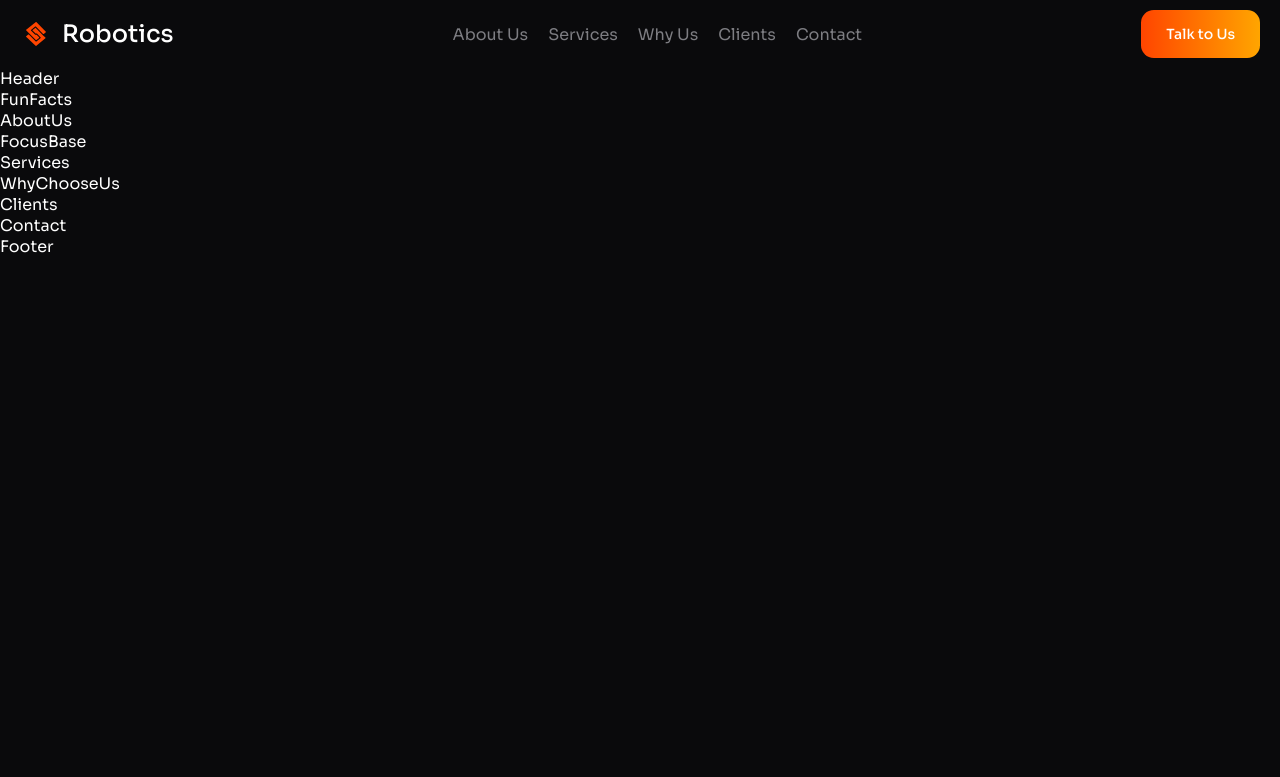
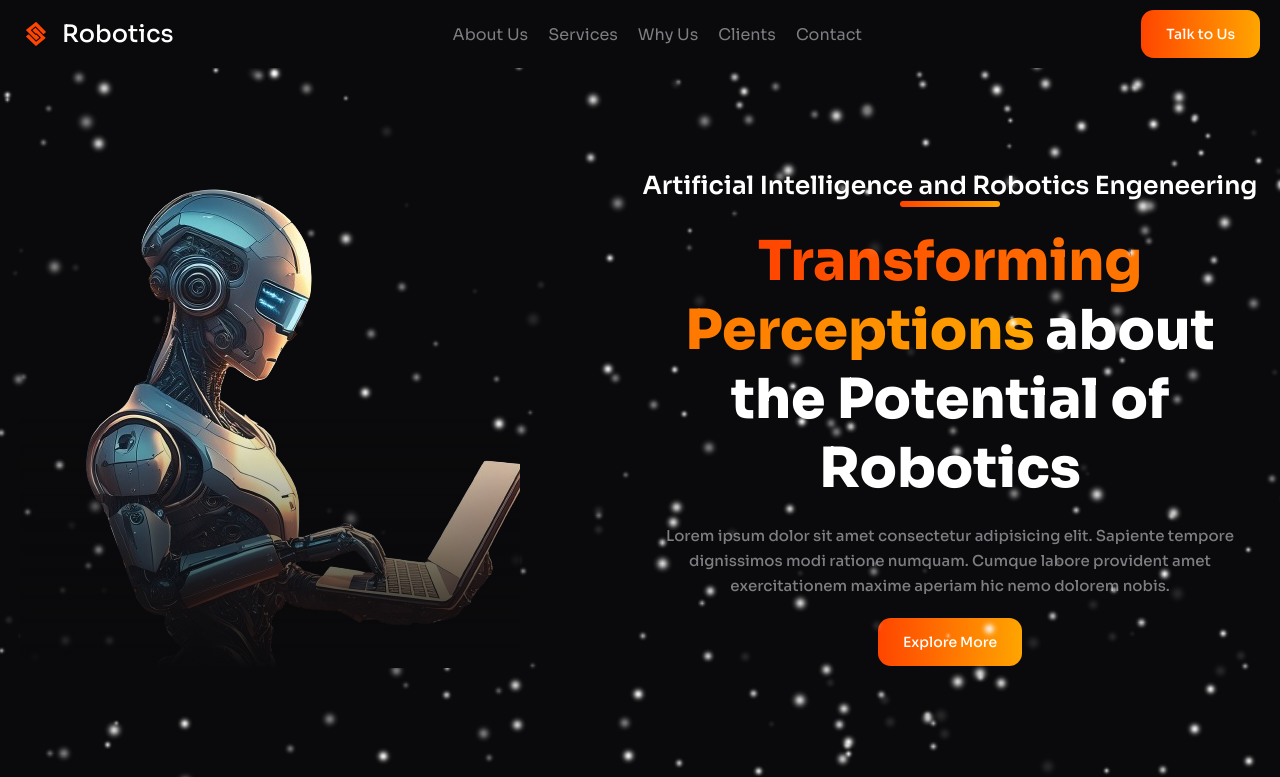
Before and after one commit to freetimezp/js-portfolio-86-robotics, a React (Vite) app: page / in a window 1280 px wide. Shown: the top 777 px of the page. Built offline with nearby package versions, Linux system fonts and the light colour scheme.

Commit message:
04. js-portfolio-86-robotics. Header components.

```diff
--- /dev/null
+++ b/src/components/divider/Divider.jsx
@@ -0,0 +1,10 @@
+import React from 'react';
+import './divider.css';
+
+const Divider = ({ style }) => {
+    return (
+        <div className='divider' style={style} />
+    );
+}
+
+export default Divider;
--- /dev/null
+++ b/src/components/divider/divider.css
@@ -0,0 +1,7 @@
+.divider {
+    width: 100%;
+    max-width: 100px;
+    height: 6px;
+    border-radius: var(--radius-4);
+    background: var(--gradient-1);
+}
--- a/src/components/header/Header.jsx
+++ b/src/components/header/Header.jsx
@@ -1,11 +1,47 @@
 import React from 'react';
 import './header.css';
 
+import { Link } from 'react-scroll';
+
+import { robot } from "../../assets";
+
+import StarBackground from '../starbackground/StarBackground';
+import Divider from '../divider/Divider';
+
 const Header = () => {
     return (
-        <div>
-            Header
-        </div>
+        <header className='header'>
+            <StarBackground>
+                <div className="header__row">
+                    <div className="column">
+                        <div className="header__image">
+                            <img src={robot} alt="robot" />
+                        </div>
+                    </div>
+                    <div className="column">
+                        <h3 className="tet__muted sub__title">
+                            Artificial Intelligence and Robotics Engeneering
+                        </h3>
+                        <Divider />
+                        <h1 className="title">
+                            <span className="text__gradient">
+                                Transforming Perceptions
+                            </span> about the Potential of Robotics
+                        </h1>
+                        <p className="description text__muted">
+                            Lorem ipsum dolor sit amet consectetur adipisicing elit. Sapiente
+                            tempore dignissimos modi ratione numquam. Cumque labore provident
+                            amet exercitationem maxime aperiam hic nemo dolorem nobis.
+                        </p>
+                        <div className="buttons__container">
+                            <Link to="focus-base" className='btn btn__primary'>
+                                Explore More
+                            </Link>
+                        </div>
+                    </div>
+                </div>
+            </StarBackground>
+        </header>
     );
 }
 
--- a/src/components/header/header.css
+++ b/src/components/header/header.css
@@ -0,0 +1,71 @@
+.header * {
+    text-align: center;
+}
+
+.header .header__row {
+    display: flex;
+    justify-content: space-between;
+}
+
+.header .header__row .column {
+    display: flex;
+    align-items: center;
+    justify-content: center;
+}
+
+.header .header__row .column:nth-child(2) {
+    width: 50%;
+    display: flex;
+    flex-direction: column;
+    align-items: center;
+    justify-content: center;
+}
+
+.header .header__row .header__image {
+    width: 100%;
+    max-width: 600px;
+    position: relative;
+    transition: var(--transition);
+    margin: auto;
+}
+
+.header .header__row .header__image:hover {
+    transform: scale(1.2);
+}
+
+.header .header__row .header__image::after {
+    content: '';
+    position: absolute;
+    bottom: 0;
+    left: 0;
+    width: 100%;
+    height: 50%;
+    background: linear-gradient(to bottom, transparent, var(--color-ui-primary));
+}
+
+.header .buttons__container {
+    margin-top: 20px;
+    display: flex;
+    justify-content: center;
+}
+
+
+@media (max-width: 900px) {
+    .header .header__row {
+        flex-direction: column;
+        align-items: center;
+    }
+    .header .header__row .column:nth-child(2) {
+        max-width: 600px;
+    }
+}
+
+@media (max-width: 450px) {
+    .header .header__row .header__image {
+        width: 80%;
+    }
+    .header .header__row .column:nth-child(2) {
+        width: 100%;
+        padding: 0 30px;
+    }
+}
--- /dev/null
+++ b/src/components/starbackground/StarBackground.jsx
@@ -0,0 +1,22 @@
+import React from 'react';
+import './starBackground.css';
+
+const StarBackground = ({ children }) => {
+    return (
+        <div className='star__background '>
+            <div className="star star1"></div>
+            <div className="star star2"></div>
+            <div className="star star3"></div>
+            <div className="star star4"></div>
+            <div className="star star5"></div>
+            <div className="star star6"></div>
+            <div className="star star7"></div>
+            <div className="star star8"></div>
+            <div className="container full__height">
+                {children}
+            </div>
+        </div>
+    );
+}
+
+export default StarBackground;
--- /dev/null
+++ b/src/components/starbackground/starBackground.css
@@ -0,0 +1,70 @@
+.star__background {
+    position: relative;
+    width: 100%;
+    min-height: 100vh;
+    overflow: hidden;
+    display: flex;
+    align-items: center;
+    justify-content: center;
+}
+
+.star__background .star {
+    position: absolute;
+    top: 0;
+    left: 0;
+    width: 100%;
+    height: 100%;
+    pointer-events: none;
+    animation: animate 8s ease-in-out infinite, bgmove 16s linear infinite;
+}
+
+.star__background .star.star1 {
+    background: url('../../assets/star1.png');
+    animation-delay: 0s;
+}
+.star__background .star.star2 {
+    background: url('../../assets/star2.png');
+    animation-delay: -1s;
+}
+.star__background .star.star3 {
+    background: url('../../assets/star3.png');
+    animation-delay: -2s;
+}
+.star__background .star.star4 {
+    background: url('../../assets/star4.png');
+    animation-delay: -3s;
+}
+.star__background .star.star5 {
+    background: url('../../assets/star5.png');
+    animation-delay: -4s;
+}
+.star__background .star.star6 {
+    background: url('../../assets/star6.png');
+    animation-delay: -5s;
+}
+.star__background .star.star7 {
+    background: url('../../assets/star7.png');
+    animation-delay: -6s;
+}
+.star__background .star.star8 {
+    background: url('../../assets/star8.png');
+    animation-delay: -7s;
+}
+
+@keyframes animate {
+    0%, 20%, 40%, 60%, 80%, 100% {
+        opacity: 0;
+    }
+    10%, 30%, 50%, 70%, 90% {
+        opacity: 1;
+    }
+}
+
+@keyframes bgmove {
+    0% {
+        transform: scale(1);
+    }
+    100% {
+        transform: scale(2);
+    }
+}
--- a/src/index.css
+++ b/src/index.css
@@ -81,7 +81,7 @@ small {
 
 .container {
     width: 100%;
-    max-width: 1100px;
+    max-width: 1280px;
     margin: auto;
     padding: 100px 20px;
 }
@@ -98,7 +98,7 @@ small {
     color: var(--color-primary);
 }
 
-.text__grdient {
+.text__gradient {
     background: var(--gradient-1);
     -webkit-background-clip: text;
     background-clip: text;
```
